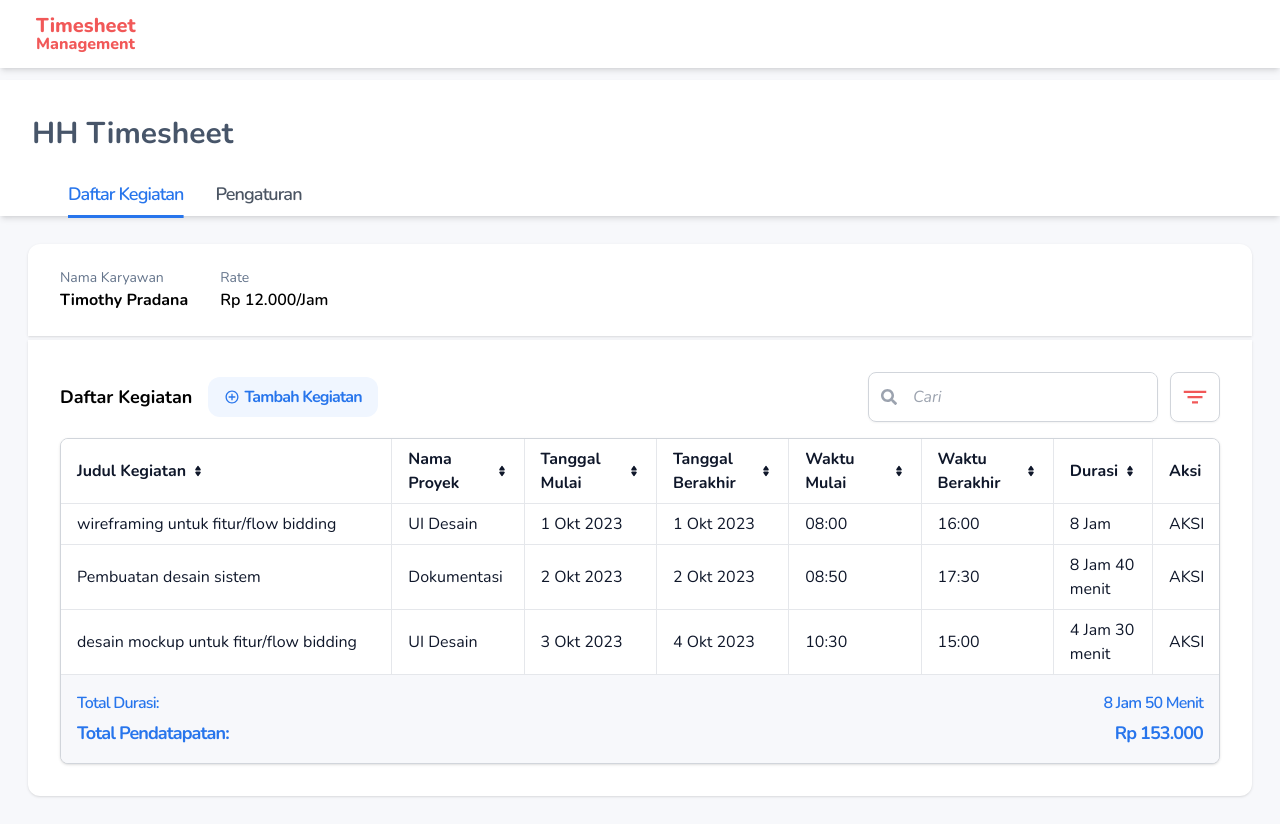
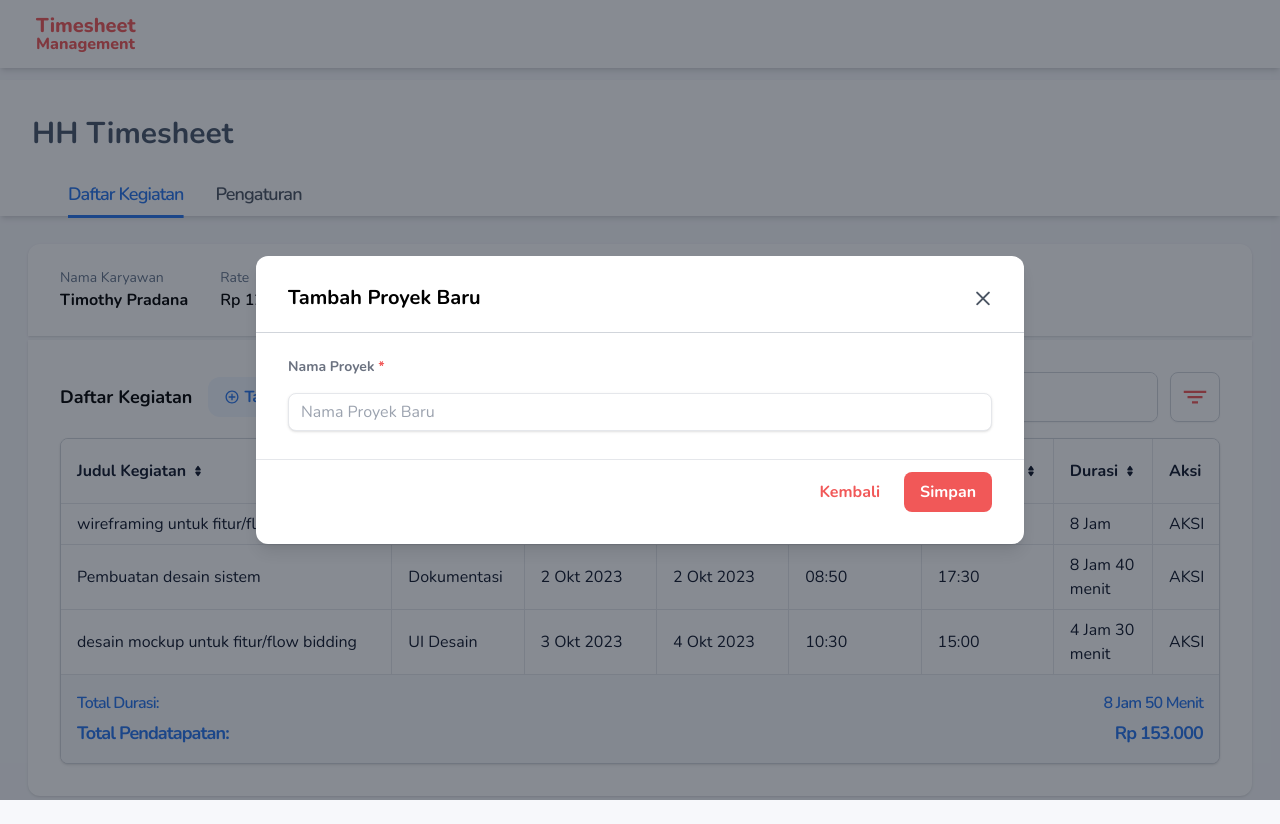
Before and after one commit to naeljeff/happy-homes-test, a React (Create React App) app: page / in a window 1280 px wide. Both pictures are taken after a click on the button "Tambah Kegiatan". Built offline with nearby package versions, Linux system fonts and the light colour scheme.

Commit message:
Add tambah project component

```diff
--- a/src/Components/DaftarKegiatan.jsx
+++ b/src/Components/DaftarKegiatan.jsx
@@ -6,6 +6,7 @@ import { useEffect, useState } from "react";
 import ItemData from "./ItemData";
 import SortIcon from "./SortIcon";
 import FilterProject from "./FilterProject";
+import TambahProject from "./TambahProject";
 
 const DaftarKegiatan = () => {
   // Add logic to fetch data from database
@@ -41,6 +42,7 @@ const DaftarKegiatan = () => {
 
   // DUMMY
   const [projects] = useState(["UI Desain", "Desain Logo"]);
+  // Filter
   const [filteredProject, setFilteredProject] = useState(datas);
   const [isFilterModalOpen, setIsFilterModalOpen] = useState(false);
   const [filterApplied, setFilteredApplied] = useState(0);
@@ -62,6 +64,15 @@ const DaftarKegiatan = () => {
     handleCloseFilterModal();
   };
 
+  // Add Project
+  const [isAddProjectOpen, setIsAddProjectOpen] = useState(false);
+  const handleOpenAddProject = () => {
+    setIsAddProjectOpen(true);
+  };
+
+  const handleCloseAddProject = () => {
+    setIsAddProjectOpen(false);
+  };
   // Search data
   const [searchList, setSearchList] = useState("");
   const [filteredData, setFilteredData] = useState(datas);
@@ -129,7 +140,10 @@ const DaftarKegiatan = () => {
           <div className="flex justify-between">
             <div className="flex items-center mb-4">
               <h3 className="text-lg font-bold">Daftar Kegiatan</h3>
-              <button className="bg-[#F0F6FF] text-[#2775EC] font-bold ml-4 px-4 py-2 rounded-xl tracking-tighter">
+              <button
+                onClick={handleOpenAddProject}
+                className="bg-[#F0F6FF] text-[#2775EC] font-bold ml-4 px-4 py-2 rounded-xl tracking-tighter"
+              >
                 <div className="flex">
                   <IoMdAddCircleOutline className="mt-1 mr-1" />
                   Tambah Kegiatan
@@ -300,6 +314,12 @@ const DaftarKegiatan = () => {
         projects={projects}
         onApplyFilter={handleApplyFilter}
       />
+
+      <TambahProject
+        isOpen={isAddProjectOpen}
+        onClose={handleCloseAddProject}
+        // newProject
+      />
     </>
   );
 };
--- /dev/null
+++ b/src/Components/TambahProject.jsx
@@ -0,0 +1,67 @@
+import { useState } from "react";
+
+const TambahProject = ({ isOpen, onClose }) => {
+  const [project, setProject] = useState("");
+
+  //   Add handle save project -> close project on save
+  const handleAddProject = () => {
+    console.log(project); // Nanti jadi add to db
+    setProject("");
+    onClose(true);
+  };
+  if (!isOpen) return null;
+
+  return (
+    <>
+      <div className="fixed inset-0 flex items-center justify-center bg-gray-900 bg-opacity-50">
+        <div className="bg-white p-8 rounded-xl shadow-lg w-full max-w-3xl">
+          <div className="flex justify-between items-center mb-4 -mt-2">
+            <h1 className="text-xl font-bold">Tambah Proyek Baru</h1>
+            <button
+              onClick={onClose}
+              className="text-3xl text-gray-600 hover:text-[#F15858]"
+            >
+              &times;
+            </button>
+          </div>
+          <div class="border-t border-gray-300 mb-6 min-w-full -mx-8"></div>
+          <div className="mb-4">
+            <label
+              className="block text-gray-500 text-sm font-bold mb-2"
+              htmlFor="project"
+            >
+              Nama Proyek <span class="text-[#F15858]">*</span>
+            </label>
+          </div>
+
+          <input
+            onChange={(event) => setProject(event.target.value)}
+            type="text"
+            id="project"
+            value={project}
+            className="shadow appearance-none border rounded-lg w-full py-2 px-3 mb-7 text-gray-700 leading-tight focus:outline-none focus:border-[#F15858] focus:ring-1 focus:ring-[#F15858]"
+            placeholder="Nama Proyek Baru"
+          />
+
+          <div class="border-t border-gray-200 mb-3 min-w-full -mx-8"></div>
+          <div className="flex justify-end">
+            <button
+              onClick={onClose}
+              className="bg-white text-[#F15858] font-bold py-2 px-4 mr-2 rounded-lg hover:underline hover:underline-offset-4"
+            >
+              Kembali
+            </button>
+            <button
+              onClick={handleAddProject}
+              className="bg-[#F15858] text-white font-bold py-2 px-4 rounded-lg hover:underline hover:underline-offset-4"
+            >
+              Simpan
+            </button>
+          </div>
+        </div>
+      </div>
+    </>
+  );
+};
+
+export default TambahProject;
```
